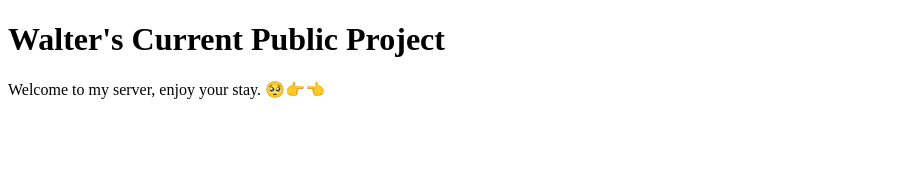
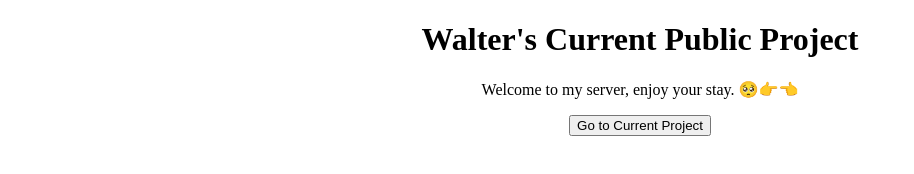
Before and after one commit to WaltDonn/WaltDonn.github.io, a plain HTML site: page index.html in a window 1280 px wide. Shown: the whole page, without its empty margins (0-914 px from the left). Drawn offline with Linux system fonts and the light colour scheme.

Commit message:
more initial setup

```diff
--- a/index.html
+++ b/index.html
@@ -1,7 +1,12 @@
 <!DOCTYPE html>
 <html>
 <body>
-<h1>Walter's Current Public Project</h1>
-<p>Welcome to my server, enjoy your stay. 🥺👉👈</p>
+	<center>
+		<h1>Walter's Current Public Project</h1>
+		<p>Welcome to my server, enjoy your stay. 🥺👉👈</p>
+		<form action="/html/twins.html">
+		    <input type="submit" value="Go to Current Project" />
+		</form>
+	</center>
 </body>
 </html>
```
Also changed, not shown: html/twins.html (added, +8 -0 lines).
